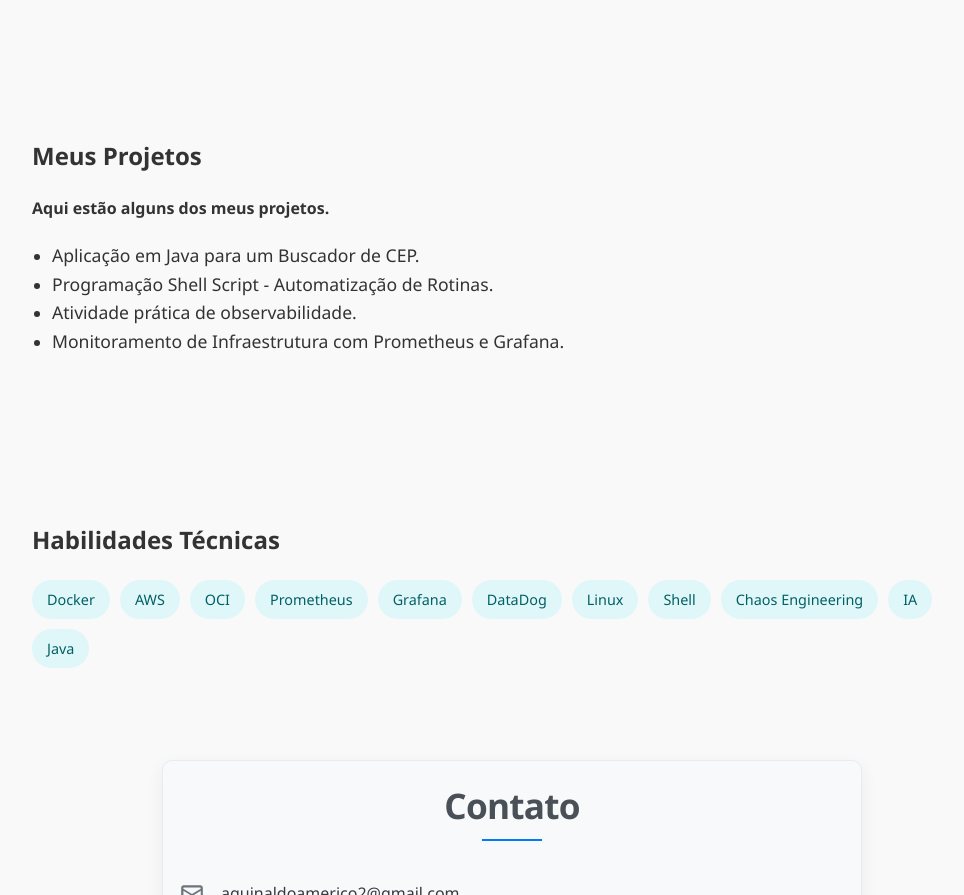
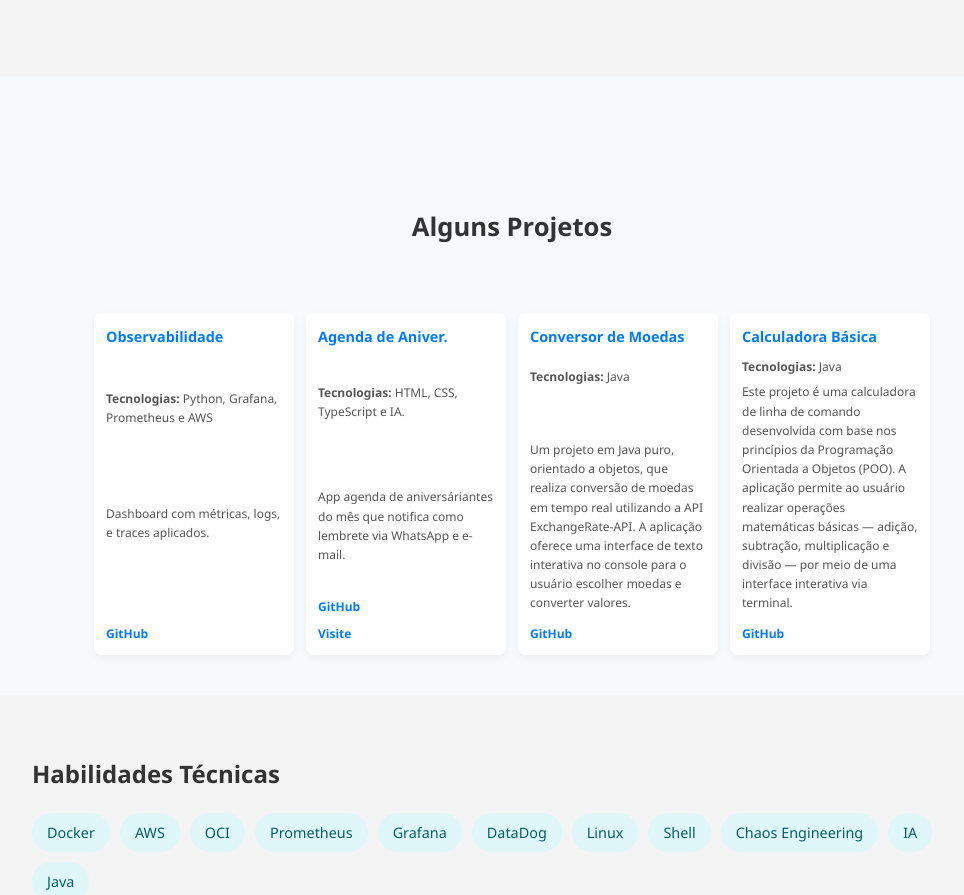
Before and after one commit to aguinaldo1/webcv, a plain HTML site: page index.html in a window 1280 px wide. Shown: the part 997-1892 px from the top of the page, without its empty margins (128-1092 px from the left). Drawn offline with Linux system fonts and the light colour scheme.

Commit message:
att de melhorias

```diff
--- a/index.html
+++ b/index.html
@@ -88,25 +88,46 @@
       </ul>
     </section>
 
-    <section id="projetos" class="section">
-      <h1>Meus Projetos</h1>
-      <p><strong>Aqui estão alguns dos meus projetos.</strong></p>
-      <ul>
-          <li><a href="https://github.com/aguinaldo1/BurcadorDeCEP" target="_blank" class="text-gray-800 hover:underline">
-            Aplicação em Java para um Buscador de CEP.
-          </a></li>
-          <li><a href="https://github.com/aguinaldo1/ShellScript-labs" target="_blank" class="text-gray-800 hover:underline">
-            Programação Shell Script - Automatização de Rotinas.
-          </a></li>
-          <li><a href="https://github.com/aguinaldo1/Lab_Desafio-Observ" target="_blank" class="text-gray-800 hover:underline">
-            Atividade prática de observabilidade.
-          </a></li>
-          <li><a href="https://github.com/aguinaldo1/lab_Observability" target="_blank" class="text-gray-800 hover:underline">
-            Monitoramento de Infraestrutura com Prometheus e Grafana.</li>
-          </a></li>
+    <!-- Seção Meus Projetos -->
+    <section id="projetos">
+    <!-- Container para agrupar os projetos -->
+  <h2>Alguns Projetos</h2>
 
-      </ul>
-    </section>
+      <!-- Card Projeto 1 - Observabilidade -->
+  <div class="projetos-container">
+    <div class="projeto-card">
+      <h3>Observabilidade</h3>
+      <p><strong>Tecnologias:</strong> Python, Grafana, Prometheus e AWS</p>
+      <p>Dashboard com métricas, logs, e traces aplicados.</p>
+      <a href="https://github.com/aguinaldo1/Lab_Desafio-Observ" target="_blank">GitHub</a>
+    </div>
+
+    <!-- Card Projeto 2 - Agenda de Aniversário-->
+    <div class="projeto-card">
+      <h3>Agenda de Aniver.</h3>
+      <p><strong>Tecnologias:</strong> HTML, CSS, TypeScript e IA.</p>
+      <p>App agenda de aniversáriantes do mês que notifica como lembrete via WhatsApp e e-mail.</p>
+      <a href="https://github.com/aguinaldo1/igreja-celebracoes-mensais" target="_blank">GitHub</a>
+      <a href="https://igreja-celebracoes-mensais.vercel.app/" target="_blank">Visite</a>
+      </div>
+
+       <!-- Card Projeto 3 - Conversor de Moedas-->
+    <div class="projeto-card">
+      <h3>Conversor de Moedas</h3>
+      <p><strong>Tecnologias:</strong> Java</p>
+      <p>Um projeto em Java puro, orientado a objetos, que realiza conversão de moedas em tempo real utilizando a API ExchangeRate-API. A aplicação oferece uma interface de texto interativa no console para o usuário escolher moedas e converter valores.</p>
+      <a href="https://github.com/aguinaldo1/Conversor-De-Moedas" target="_blank">GitHub</a>
+      </div>
+
+      <!-- Card Projeto 4 - Calculadora Básica em Java -->
+    <div class="projeto-card">
+      <h3>Calculadora Básica</h3>
+      <p><strong>Tecnologias:</strong> Java</p>
+      <p>Este projeto é uma calculadora de linha de comando desenvolvida com base nos princípios da Programação Orientada a Objetos (POO). A aplicação permite ao usuário realizar operações matemáticas básicas — adição, subtração, multiplicação e divisão — por meio de uma interface interativa via terminal.</p>
+      <a href="https://github.com/aguinaldo1/projCalculadora" target="_blank">GitHub</a>
+    </div>
+  </div>
+</section>
 
     <section id="habilidades" class="section">
       <h1>Habilidades Técnicas</h1>
--- a/style.css
+++ b/style.css
@@ -9,8 +9,9 @@ body {
   font-family: 'Segoe UI', Tahoma, Geneva, Verdana, sans-serif;
   line-height: 1.6;
   color: #333;
-  background-color: #f9f9f9;
+  background-color: #f4f4f4;
   padding-top: 80px; /* Espaço para a navbar fixa */
+  scroll-behavior: smooth; /* ← Ativa o scroll suave globalmente */
 }
 
 /* Navbar */
@@ -46,7 +47,7 @@ body {
 /* Sections */
 .section {
   max-width: 1000px;
-  margin: 0 auto;
+  margin: auto;
   padding: 60px 20px;
   scroll-margin-top: 80px; /* Ajusta a posição ao rolar para a seção */
 }
@@ -258,6 +259,7 @@ ul {
   .sobre-section {
     padding: 20px 15px; /* Ajusta o padding da seção sobre */
     text-align: center; /* Centraliza o conteúdo */
+    padding-top: 90px; /* ← Espaço extra para não ficar atrás do header */
   }
 
   .contact-links {
@@ -293,6 +295,7 @@ ul {
   .skills {
     justify-content: center;
     gap: 8px; /* Reduce gap between skill chips */
+    padding-top: 1000px; /* ← Espaço extra para não ficar atrás do header */
   }
 
   .section {
@@ -547,3 +550,83 @@ a:focus {
     font-size: 1.2rem;
     cursor: pointer;
   }
+
+/* Seção Meus Projetos */
+#projetos {
+  padding: 40px 20px;
+  background-color: #f8f9fa;
+}
+
+#projetos h2 {
+  text-align: center;
+  font-size: 1.6rem;
+  margin-bottom: 65px;
+  color: #333;
+  padding-top: 90px; /* ← Espaço extra para não ficar atrás do header */
+}
+
+/* Container dos projetos */
+.projetos-container {
+  display: flex;
+  flex-wrap: wrap;
+  justify-content: center;
+  gap: 12px;
+  max-width: 900px;
+  margin: 0 auto;
+}
+
+/* Card de projeto */
+.projeto-card {
+  background: white;
+  border-radius: 8px;
+  box-shadow: 0 3px 8px rgba(0, 0, 0, 0.05);
+  padding: 12px;
+  width: 200px; /* Cartões menores */
+  min-height: 220px; /* Altura mínima para manter espaço */
+  display: flex;
+  flex-direction: column;
+  justify-content: space-between; /* Empurra o link para o fundo */
+  transition: transform 0.2s ease;
+}
+
+.projeto-card:hover {
+  transform: translateY(-3px);
+}
+
+.projeto-card h3 {
+  font-size: 0.9rem;
+  margin-bottom: 6px;
+  color: #007BFF;
+  flex: 1;
+}
+
+.projeto-card p {
+  font-size: 0.75rem;
+  color: #555;
+  margin: 3px 0;
+  flex: 2;
+}
+
+.projeto-card a {
+  display: inline-block;
+  margin-top: 8px;
+  color: #007BFF;
+  text-decoration: none;
+  font-weight: bold;
+  font-size: 0.75rem;
+}
+
+.projeto-card a:hover {
+  text-decoration: underline;
+}
+
+/* Responsividade */
+@media (max-width: 768px) {
+  .lista-projetos {
+    justify-content: center;
+  }
+
+  .projeto {
+    width: 90%;
+  }
+}
```
